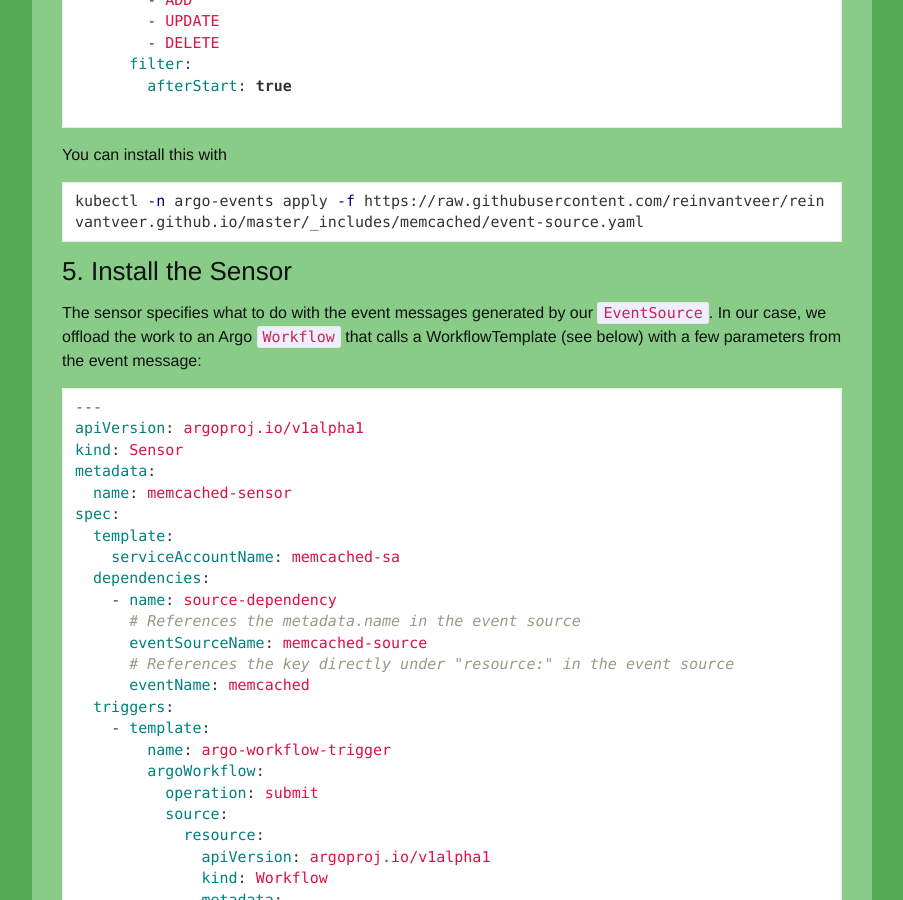
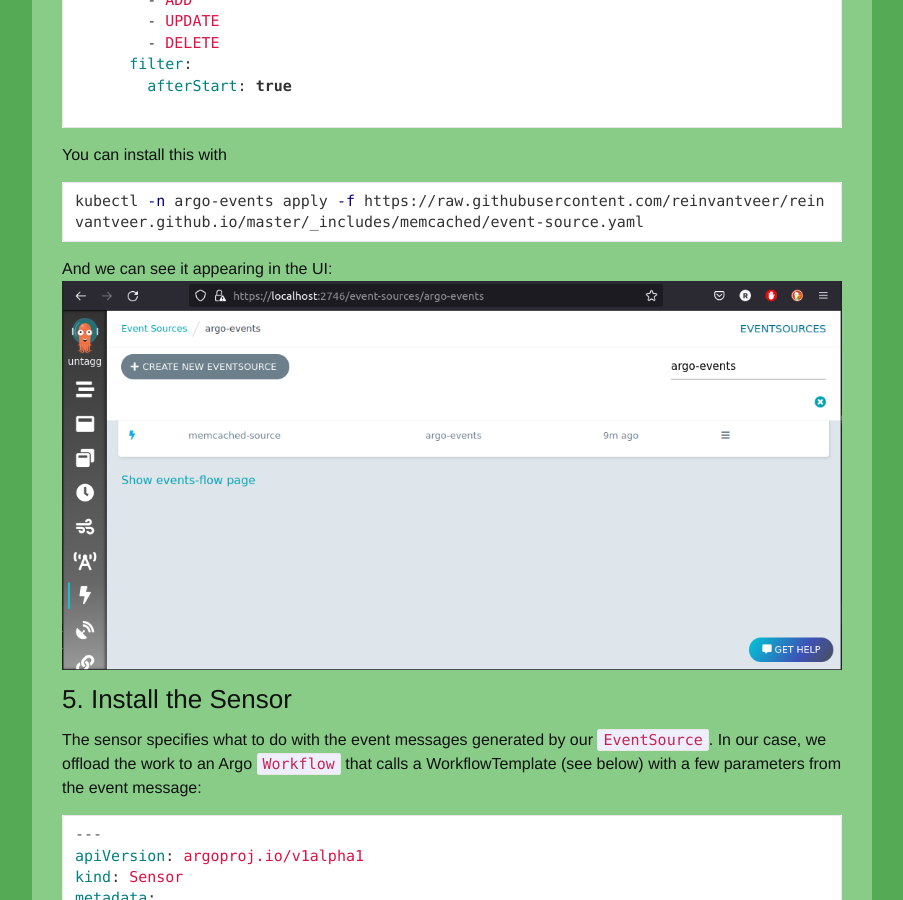
Before and after one commit to reinvantveer/reinvantveer.github.io, a Jekyll site: the page built from _posts/2022-01-29-easier-operator.md, in a window 1280 px wide and 900 px high, scrolled down 9236 px. Shown: the whole window, without its empty margins (188-1091 px from the left). Built offline with Jekyll 4.4.1, drawn with Linux system fonts in a browser that asks for light colours; comment, search, counter and statistics services are not loaded; some of the changed text lies outside the part shown.

Commit message:
move images, add images in post
Signed-off-by: reinvantveer <rein@vantveer.me>

````diff
--- a/_posts/2022-01-29-easier-operator.md
+++ b/_posts/2022-01-29-easier-operator.md
@@ -277,6 +277,9 @@
 kubectl -n argo-events apply -f https://raw.githubusercontent.com/reinvantveer/reinvantveer.github.io/master/_includes/memcached/event-source.yaml
 ```
 
+And we can see it appearing in the UI:
+![Event Source in Argo UI](/images/argo-operator/event-source-in-argo-ui.png)
+
 ### 5. Install the Sensor
 
 The sensor specifies what to do with the event messages generated by our `EventSource`. In our case, we offload the work
@@ -291,6 +294,10 @@
 ```shell
 kubectl apply -n argo-events -f https://raw.githubusercontent.com/reinvantveer/reinvantveer.github.io/master/_includes/memcached/sensor.yaml
 ```
+
+And it appears in the UI:
+![Sensor in Argo UI](/images/argo-operator/sensor-in-argo-ui.png)
+
 
 ### 6. Install the workflow template to deploy Memcached resources
 
@@ -309,7 +316,7 @@
 
 Voilà, the workflow template is present in the Argo UI:
 
-![Memcached deployment workflow template in Argo UI](/images/workflow-template-in-argo-ui.png)
+![Memcached deployment workflow template in Argo UI](/images/argo-operator/workflow-template-in-argo-ui.png)
 
 OK, so I worked in an `operators` namespace instead of `argo-events` but the principle still applies.
 
@@ -329,11 +336,11 @@
 
 And the workflow completes, deploying our application:
 
-![Workflow deploying Memcached instance](/images/completed-memcached-deployment-workflow.png)
+![Workflow deploying Memcached instance](/images/argo-operator/completed-memcached-deployment-workflow.png)
 
 How can we tell it's running?
 
-![Memcached running](/images/running-deployment-viewed-with-lens.png)
+![Memcached running](/images/argo-operator/running-deployment-viewed-with-lens.png)
 
 And we can watch as our operator cleans it up again:
 
````
Also changed, not shown: images/argo-operator/completed-memcached-deployment-workflow.png (renamed from images/completed-memcached-deployment-workflow.png), images/argo-operator/running-deployment-viewed-with-lens.png (renamed from images/running-deployment-viewed-with-lens.png), images/argo-operator/workflow-template-in-argo-ui.png (renamed from images/workflow-template-in-argo-ui.png).
